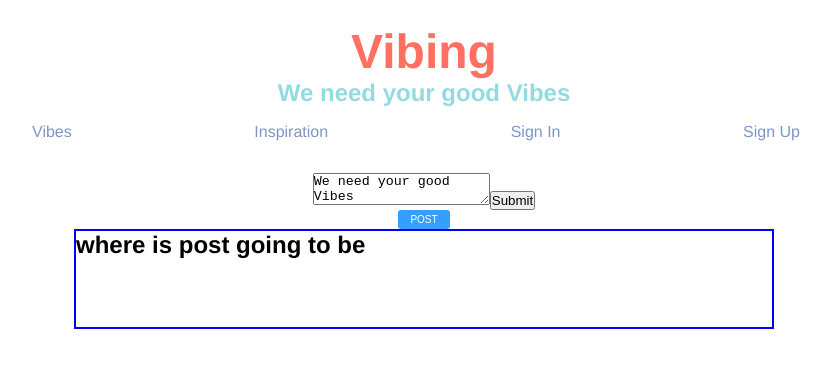
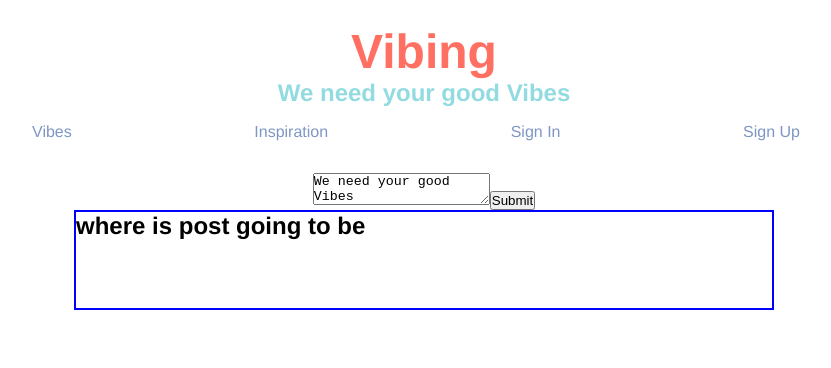
Before and after one commit to ThwCorbin/vibing, a React (Create React App) app: page / in a window 1280 px wide. Shown: the top 368 px of the page, without its empty margins (216-1047 px from the left). Built offline with nearby package versions, Linux system fonts and the light colour scheme.

Commit message:
Clean up files

```diff
--- a/src/components/App.js
+++ b/src/components/App.js
@@ -18,10 +18,7 @@ class App extends Component {
 			<div className="App">
 				<Header />
 				<Addpost />
-				<Button type="primary" small label="POST" />
-				<div className="posts">
-					<Posts />
-				</div>
+				<Posts />
 			</div>
 		);
 	}
```
